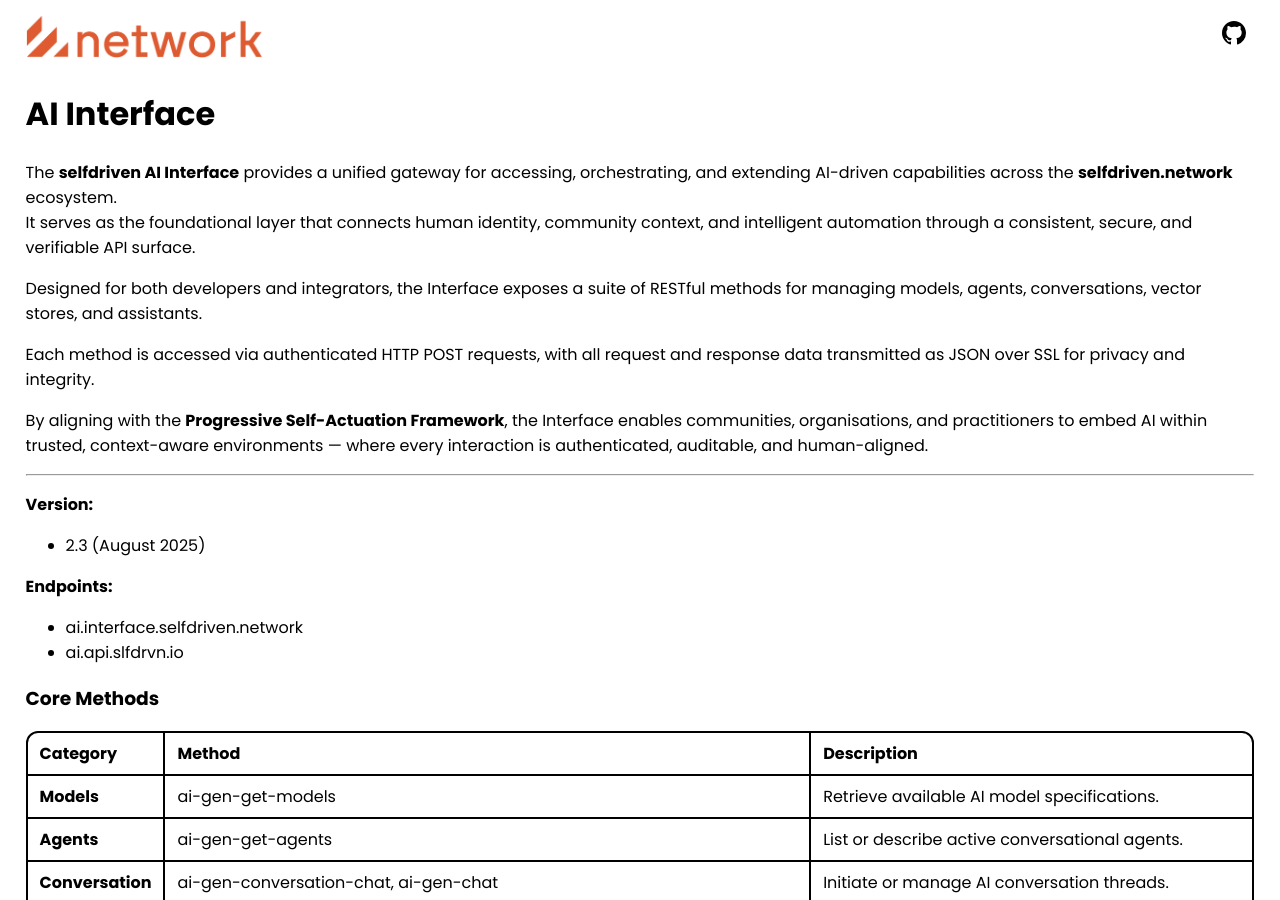
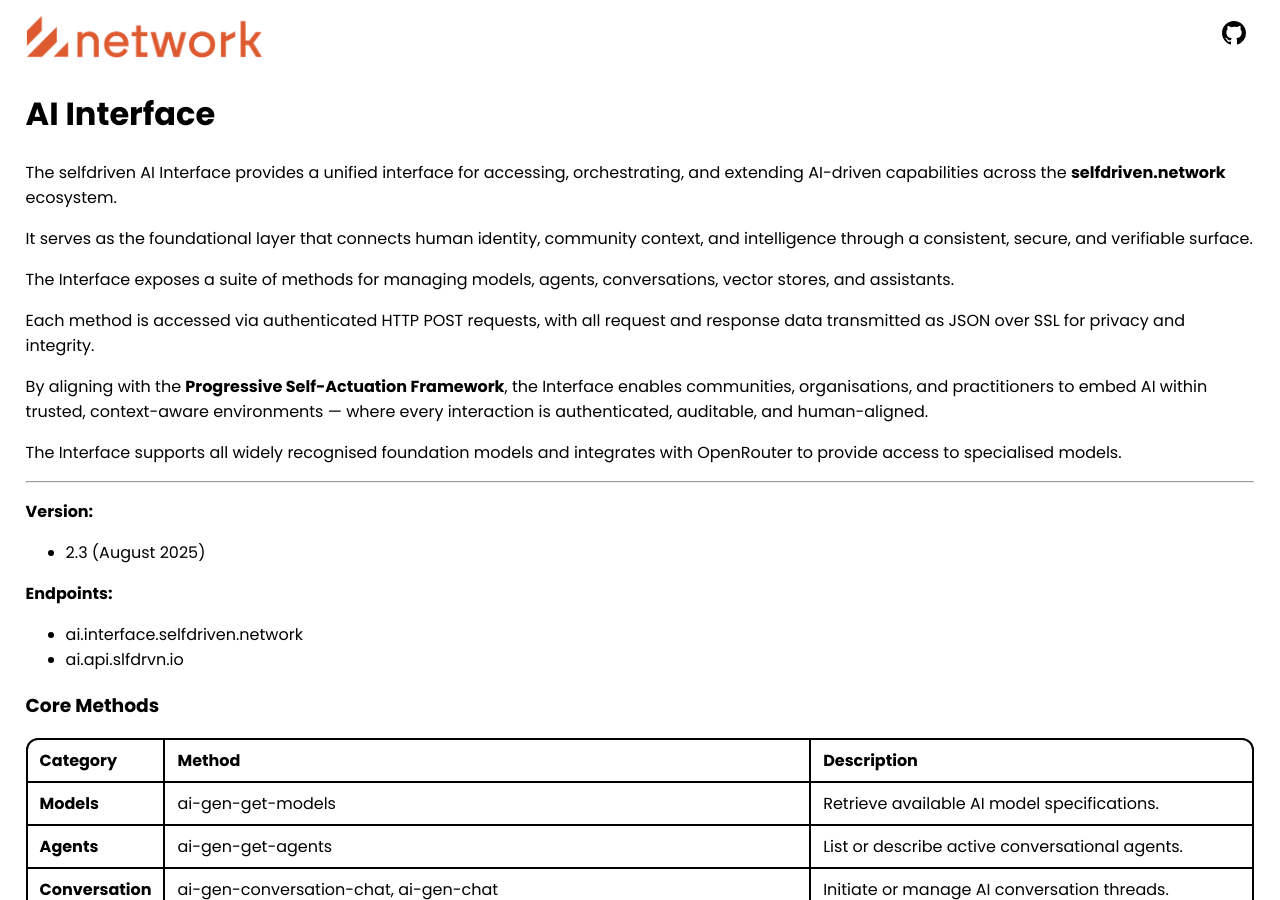
Before and after one commit to selfdriven-foundation/selfdriven-network, a Jekyll site: the page built from docs/pages/ai-interface.md, in a window 1280 px wide and 900 px high. Built offline with Jekyll 4.4.1, drawn with Linux system fonts in a browser that asks for light colours.

Commit message:
Update ai-interface.md

```diff
--- a/docs/pages/ai-interface.md
+++ b/docs/pages/ai-interface.md
@@ -6,14 +6,17 @@ permalink: /ai-interface/
 
 # AI Interface
 
-The **selfdriven AI Interface** provides a unified gateway for accessing, orchestrating, and extending AI-driven capabilities across the **selfdriven.network** ecosystem.
-It serves as the foundational layer that connects human identity, community context, and intelligent automation through a consistent, secure, and verifiable API surface.
+The selfdriven AI Interface provides a unified interface for accessing, orchestrating, and extending AI-driven capabilities across the **selfdriven.network** ecosystem.
 
-Designed for both developers and integrators, the Interface exposes a suite of RESTful methods for managing models, agents, conversations, vector stores, and assistants.
+It serves as the foundational layer that connects human identity, community context, and intelligence through a consistent, secure, and verifiable surface.
+
+The Interface exposes a suite of methods for managing models, agents, conversations, vector stores, and assistants.
 
 Each method is accessed via authenticated HTTP POST requests, with all request and response data transmitted as JSON over SSL for privacy and integrity.
 
 By aligning with the **Progressive Self-Actuation Framework**, the Interface enables communities, organisations, and practitioners to embed AI within trusted, context-aware environments — where every interaction is authenticated, auditable, and human-aligned.
+
+The Interface supports all widely recognised foundation models and integrates with OpenRouter to provide access to specialised models.
 
 ---
 
```
